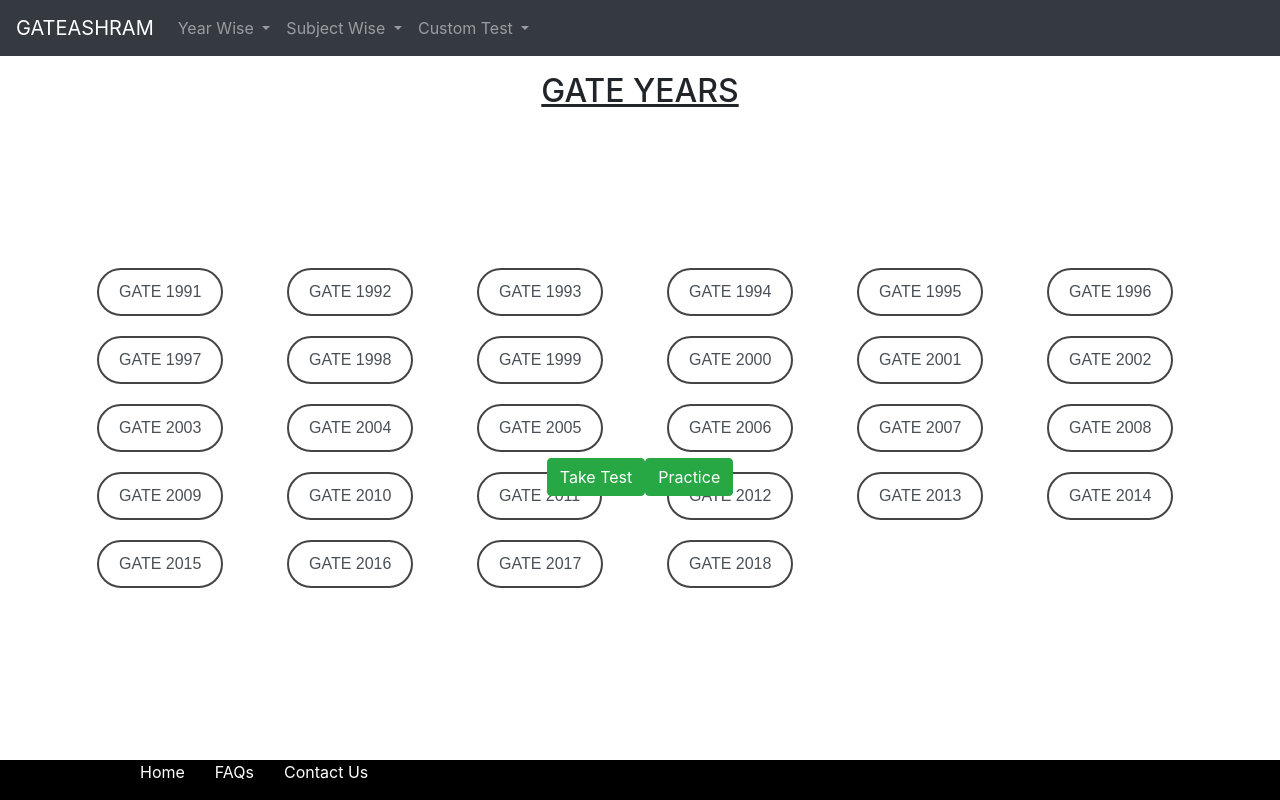
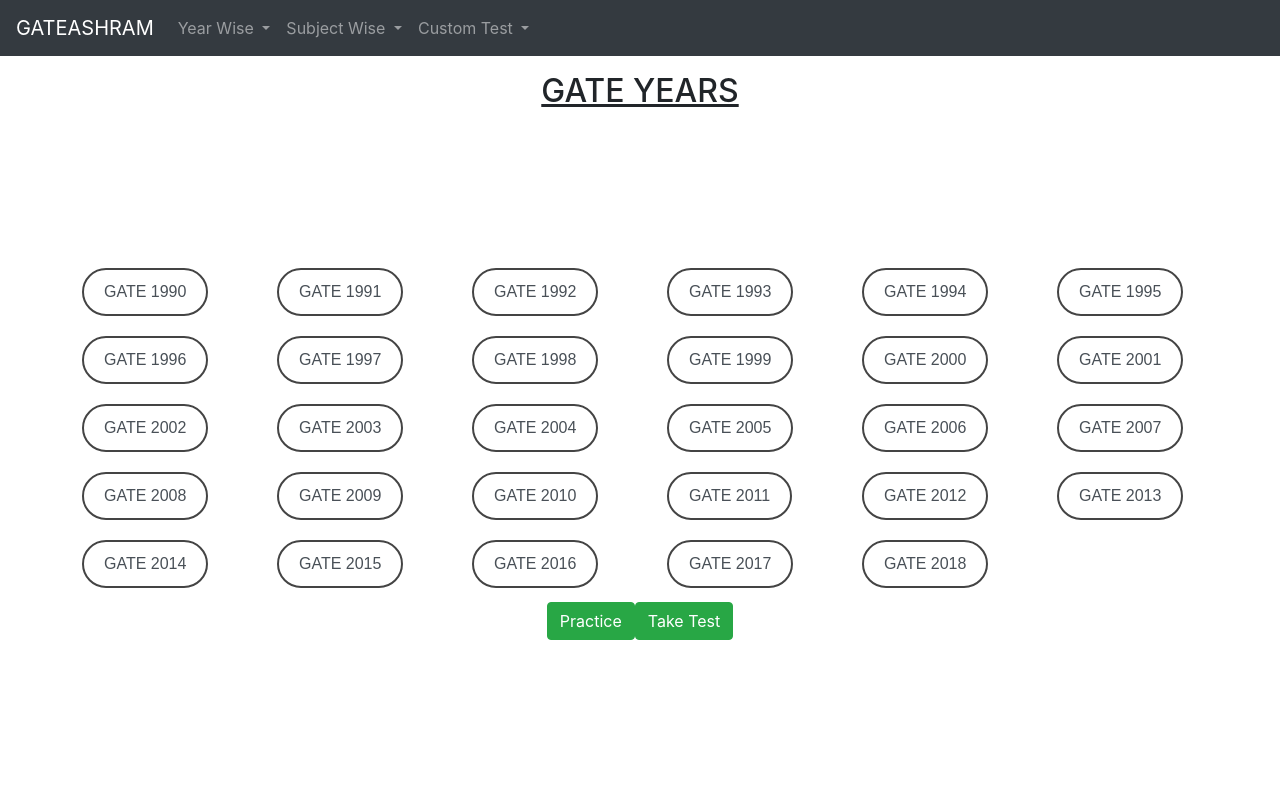
Before and after one commit to mohitjha22/Gate-Ashram, an Angular app in the folder GateAshramApp/: page /years/CE in a window 1280 px wide. Built offline with nearby package versions, Linux system fonts and the light colour scheme.

Commit message:
YearWise practice done

```diff
--- a/GateAshramApp/src/app/app-routing.module.ts
+++ b/GateAshramApp/src/app/app-routing.module.ts
@@ -1,5 +1,6 @@
 import { NgModule } from '@angular/core';
 import { Routes, RouterModule } from '@angular/router';
+
 import { SubjectsComponent } from './subjects/subjects.component';
 import { TopicsComponent } from './topics/topics.component';
 import { YearsComponent } from './years/years.component';
--- a/GateAshramApp/src/app/app.component.html
+++ b/GateAshramApp/src/app/app.component.html
@@ -1,3 +1,3 @@
 <app-navbar></app-navbar>
 <router-outlet></router-outlet>
-<app-footer></app-footer>
+<!-- <app-footer></app-footer> -->
--- a/GateAshramApp/src/app/app.module.ts
+++ b/GateAshramApp/src/app/app.module.ts
@@ -3,7 +3,10 @@
 
 import { HttpClientModule } from '@angular/common/http';
 import { AppRoutingModule } from './app-routing.module';
+import { FormsModule } from '@angular/forms';
+
 import { AppComponent } from './app.component';
+
 import { NavbarComponent } from './navbar/navbar.component';
 import { FooterComponent } from './footer/footer.component';
 import { SubjectsComponent } from './subjects/subjects.component';
@@ -33,7 +36,8 @@
   imports: [
     BrowserModule,
     AppRoutingModule,
-    HttpClientModule
+    HttpClientModule,
+    FormsModule
   ],
   providers: [SubjectsService,TopicsService,SubjectpracticeService,TopicpracticeService,YearpracticeService],
   bootstrap: [AppComponent]
--- a/GateAshramApp/src/app/years/years.component.html
+++ b/GateAshramApp/src/app/years/years.component.html
@@ -5,21 +5,23 @@
         </div>
     </div>
     <div class="row center-screen">
-        <form id="yearsForm" action="">
+        <form id="yearsForm" #yearsForm = "ngForm" (ngSubmit) = "onClickSubmit(yearsForm.value)">
+            <div class="row">
                 <div *ngFor="let year of years" class="input-group col-sm-2">
                         <div class="input-group-prepend">
                             <div class="input-group-text">
-                        <input type="radio" id="{{year}}" name="year">
+                                <input type="radio" id="{{year}}" name="year" value="{{year}}" ngModel>
                                 <label for="{{year}}">{{"GATE " + year}}</label>
                             </div>
                         </div>
                     </div>
-        </form>
             </div>
             <div class="row">
                 <div class="col-md-12 text-center">
+                    <button type="submit" class="btn btn-success btn-md btn-practice">Practice</button>
                     <button class="btn btn-success btn-md">Take Test</button>
-            <button routerLink="/practice/{{branch}}/{{year}}" class="btn btn-success btn-md btn-practice">Practice</button>
                 </div>
             </div>
+        </form>
     </div>
+</div>
--- a/GateAshramApp/src/app/years/years.component.ts
+++ b/GateAshramApp/src/app/years/years.component.ts
@@ -1,5 +1,5 @@
 import { Component, OnInit } from '@angular/core';
-import { ActivatedRoute } from '@angular/router';
+import { ActivatedRoute, Router  } from '@angular/router';
 
 @Component({
   selector: 'app-years',
@@ -9,18 +9,26 @@
 export class YearsComponent implements OnInit {
 
   public years = [
-    "1991", "1992", "1993", "1994", "1995", "1996", "1997", "1998",
+    "1990","1991", "1992", "1993", "1994", "1995", "1996", "1997", "1998",
     "1999", "2000", "2001", "2002", "2003", "2004", "2005", "2006",
     "2007", "2008", "2009", "2010", "2011", "2012", "2013", "2014",
     "2015", "2016", "2017", "2018"
   ];
 
   public branch;
+  public selectedYear;
 
-  constructor(private route : ActivatedRoute) { }
+  constructor(private route : ActivatedRoute,private router: Router) { }
 
   ngOnInit() {
     this.branch = this.route.snapshot.params.branch;
+    this.selectedYear="1989";
   }
 
+  onClickSubmit(data) {
+    this.selectedYear=data.year;
+    this.router.navigateByUrl("/practice/"+this.branch+"/"+this.selectedYear);
+    //alert("Entered Email id : " + this.selectedYear);
+ }
+
 }
```
Lines whose indentation alone changed are shown as unchanged.
